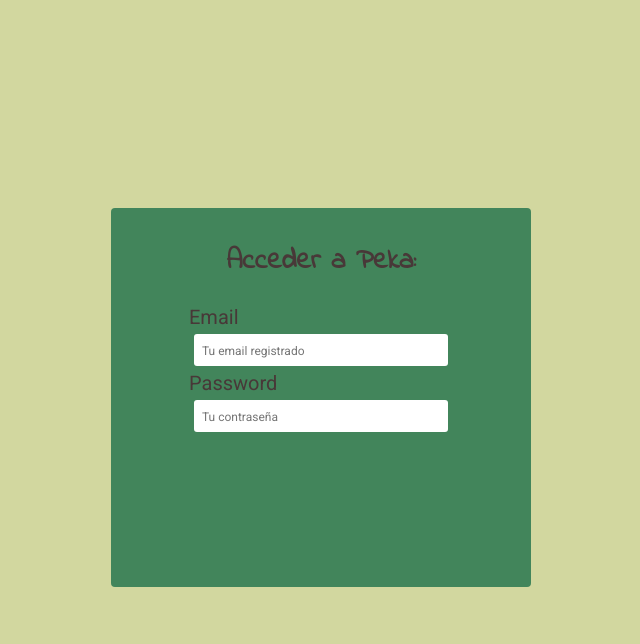
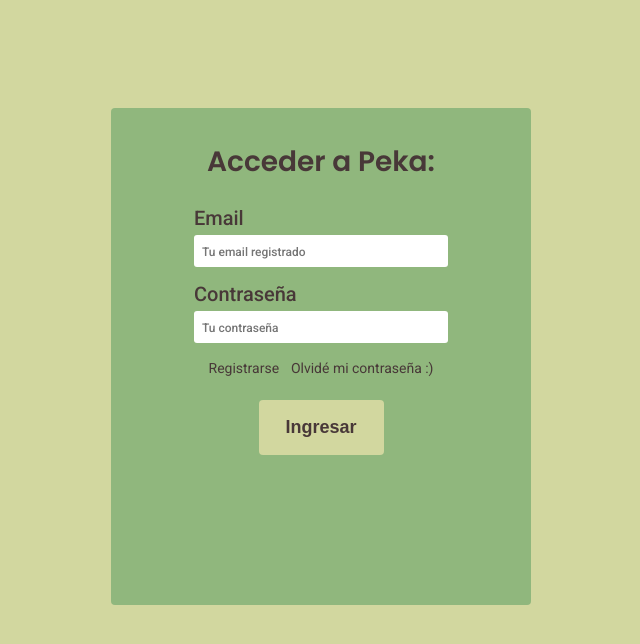
Before and after one commit to jinitsuga/Peka-front, a React (Create React App) app: page / in a window 1280 px wide. Shown: the top 644 px of the page, without its empty margins (319-959 px from the left). Built offline with nearby package versions, Linux system fonts and the light colour scheme.

Commit message:
log in screen done

```diff
--- a/src/App.css
+++ b/src/App.css
@@ -9,5 +9,5 @@
   display: flex;
   justify-content: center;
   align-items: center;
-  margin-top: 200px;
+  margin-top: 100px;
 }
--- a/src/Login/Button.js
+++ b/src/Login/Button.js
@@ -0,0 +1,22 @@
+import styled, { css } from "styled-components";
+
+export const Button = styled.button`
+  font-size: 18px;
+  font-weight 800;
+  border: none;
+  border-radius: 4px;
+  width: ${(props) => (props.primary ? "125px" : "80px")};
+  height: ${(props) => (props.primary ? "55px" : "35px")};
+  color: #483838;
+  background: #d2d79f;
+  &:hover {
+    color: #d2d79f;
+    background: #42855B;
+    transform: scale(1.07)
+  }
+  &:active {
+    color: #d2d79f;
+    background: #483838;
+    transform: scale(1.07)
+  }
+`;
--- /dev/null
+++ b/src/Login/ButtonWrapper.js
@@ -0,0 +1,8 @@
+import styled from "styled-components";
+
+export const ButtonWrapper = styled.div`
+  display: flex;
+  flex-direction: column;
+  justify-content: center;
+  align-items: center;
+`;
--- /dev/null
+++ b/src/Login/FormWrapper.js
@@ -0,0 +1,9 @@
+import styled from "styled-components";
+
+export const FormWrapper = styled.div`
+  display: flex;
+  justify-content: center;
+  align-items: center;
+  flex-direction: column;
+  margin-bottom: 2px;
+`;
--- a/src/Login/Input/InputField.js
+++ b/src/Login/Input/InputField.js
@@ -6,14 +6,21 @@
   placeholder: props.placeholder,
 }))`
   font-family: "Roboto", sans-serif;
+  font-weight: 500;
   border: none;
   border-radius: 3px;
   width: 250px;
   height: 30px;
   text-indent: 6px;
-  margin: 5px;
+  margin-bottom: 5px;
+  margin-top: 5px;
   &::placeholder {
     font-size: 12px;
+  }
+  &:focus {
+    outline-style: solid;
+    outline-color: #42855b;
+    outline-width: 2.5px;
   }
 `;
 
--- a/src/Login/Input/Label.js
+++ b/src/Login/Input/Label.js
@@ -4,8 +4,10 @@
   display: flex;
   flex-direction: column;
   font-family: "Roboto", sans-serif;
+  font-weight: 500;
   font-size: 20px;
   color: #483838;
+  margin-bottom: 10px;
 `;
 
 export { Label };
--- /dev/null
+++ b/src/Login/Link.js
@@ -0,0 +1,13 @@
+import styled from "styled-components";
+
+export const Link = styled.a`
+  font-size: 14px;
+  font-family: "Roboto", sans-serif;
+  height: 15px;
+  text-decoration: none;
+  color: #483838;
+  &:hover {
+    color: #42855b;
+    cursor: pointer;
+  }
+`;
--- a/src/Login/Login.js
+++ b/src/Login/Login.js
@@ -2,6 +2,10 @@
 import { Wrapper } from "./Wrapper";
 import { Title } from "./Title";
 import Input from "./Input/Input";
+import { Button } from "./Button";
+import { FormWrapper } from "./FormWrapper";
+import { Link } from "./Link";
+import { ButtonWrapper } from "./ButtonWrapper";
 
 export default function Login() {
   const [email, setEmail] = useState({ email: "", error: false });
@@ -19,8 +23,8 @@
       placeholder: "Tu email registrado",
     },
     {
-      name: "Password",
-      label: "Password",
+      name: "Contraseña",
+      label: "Contraseña",
       onChange: handlePassword,
       type: "password",
       required: true,
@@ -54,9 +58,26 @@
   return (
     <Wrapper>
       <Title primary> Acceder a Peka:</Title>
-      {formData.map((el, index) => {
-        return <Input {...el} key={index} />;
-      })}
+      <FormWrapper>
+        {formData.map((el, index) => {
+          return <Input {...el} key={index} />;
+        })}
+      </FormWrapper>
+      <ButtonWrapper>
+        <div
+          className="login-links"
+          style={{
+            width: "225px",
+            display: "flex",
+            justifyContent: "space-between",
+            marginBottom: "25px",
+          }}
+        >
+          <Link>Registrarse</Link>
+          <Link>Olvidé mi contraseña :)</Link>
+        </div>
+        <Button primary>Ingresar</Button>
+      </ButtonWrapper>
     </Wrapper>
   );
 }
--- a/src/Login/Title.js
+++ b/src/Login/Title.js
@@ -3,7 +3,7 @@
 const Title = styled.h2`
   font-size: ${(props) => (props.primary ? "28px" : "20px")};
   color: #483838;
-  font-family: "Indie Flower", cursive;
+  font-family: "Poppins", sans-serif;
   font-weight: 900;
 `;
 
--- a/src/Login/Wrapper.js
+++ b/src/Login/Wrapper.js
@@ -8,7 +8,7 @@
   border-radius: 4px;
   padding: 10px;
   padding-bottom: 150px;
-  background: #42855b;
+  background: #90b77d;
   width: 400px;
 `;
 
```
